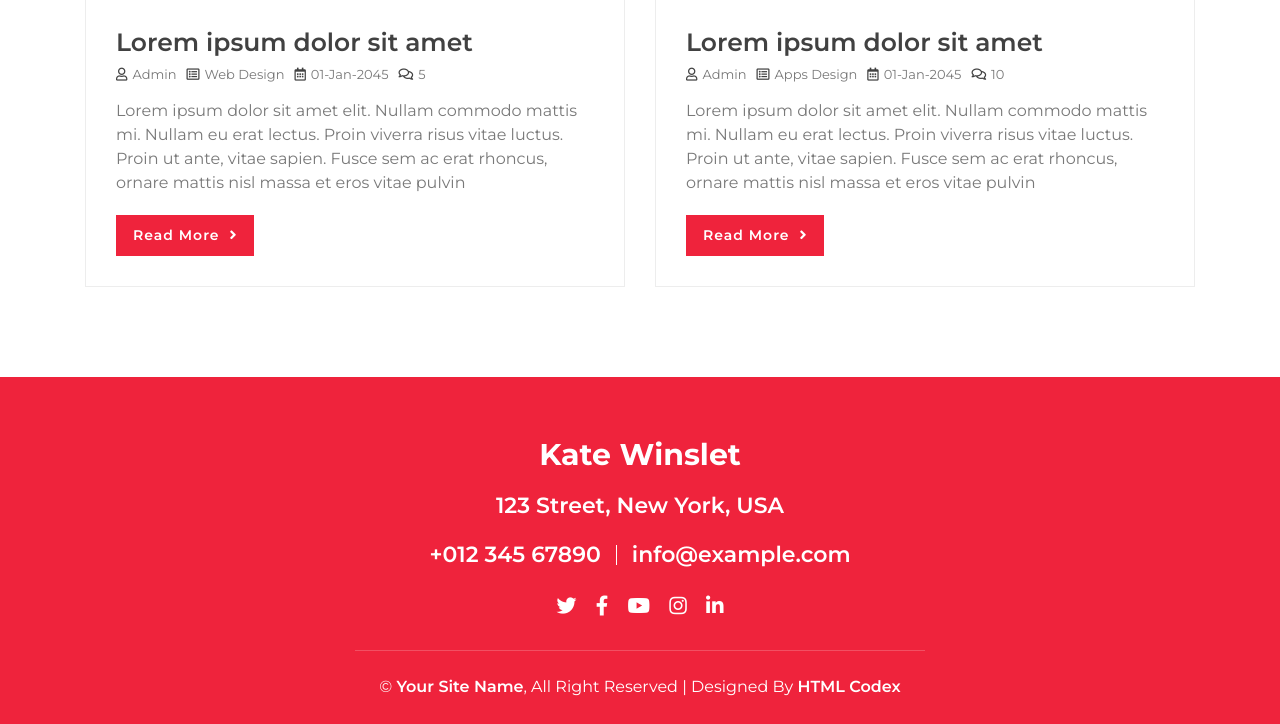
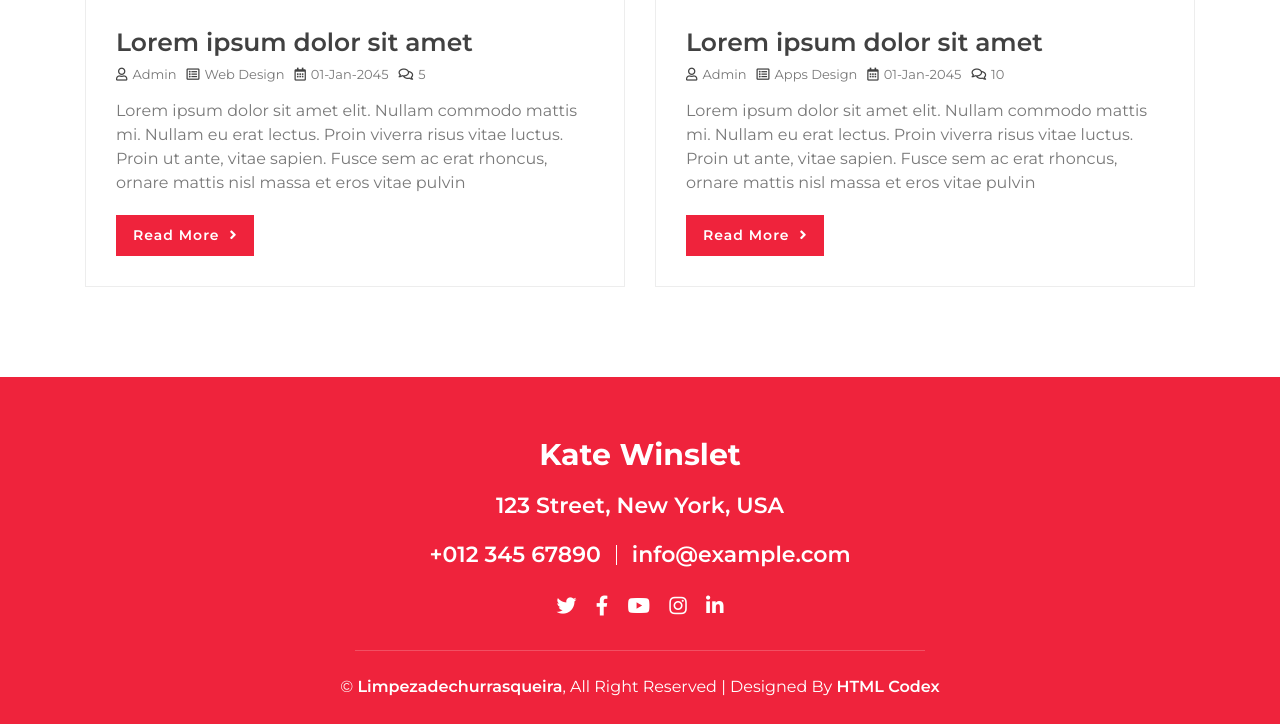
Before and after one commit to Vitoxico/limpezadechurrasqueira, a plain HTML site: page index.html in a window 1280 px wide. Shown: the part 8922-9646 px from the top of the page. Drawn offline with nearby package versions, Linux system fonts and the light colour scheme; animation ran at ten frames a second.

Commit message:
Update index.html

```diff
--- a/index.html
+++ b/index.html
@@ -757,7 +757,7 @@
                     </div>
                 </div>
                 <div class="container copyright">
-                    <p>&copy; <a href="#">Your Site Name</a>, All Right Reserved | Designed By <a href="https://htmlcodex.com">HTML Codex</a></p>
+                    <p>&copy; <a href="#">Limpezadechurrasqueira</a>, All Right Reserved | Designed By <a href="https://htmlcodex.com">HTML Codex</a></p>
                 </div>
             </div>
         </div>
```
